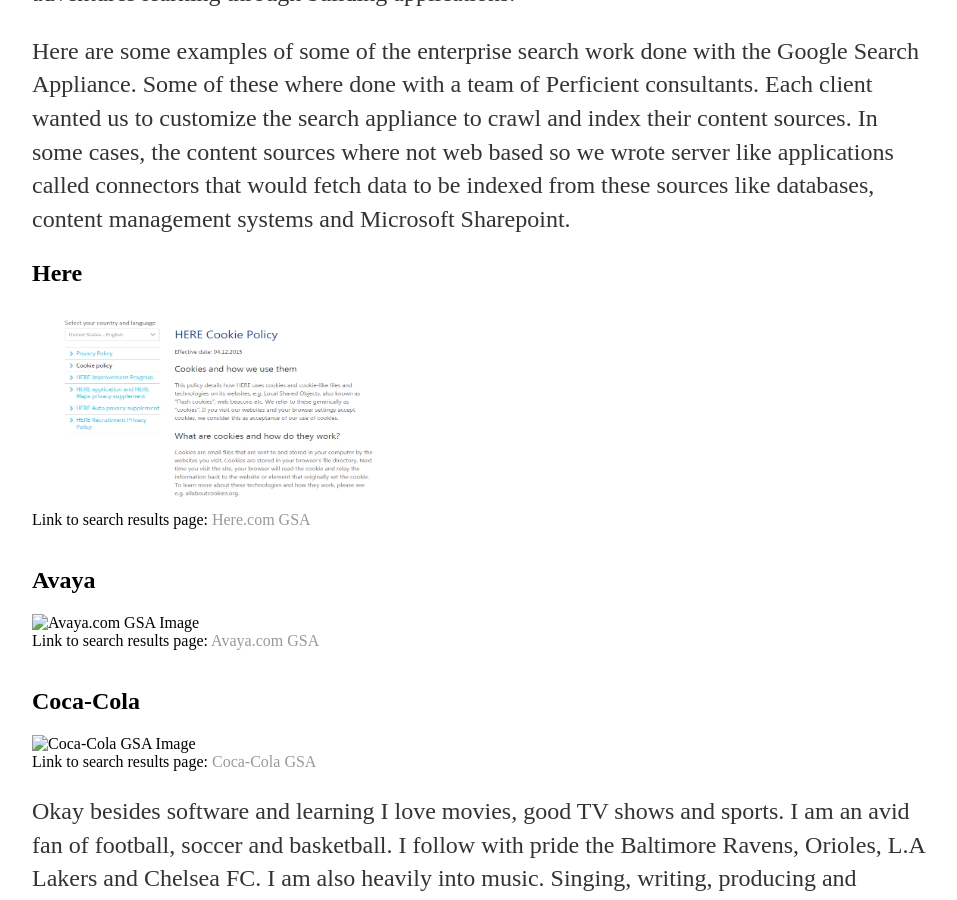
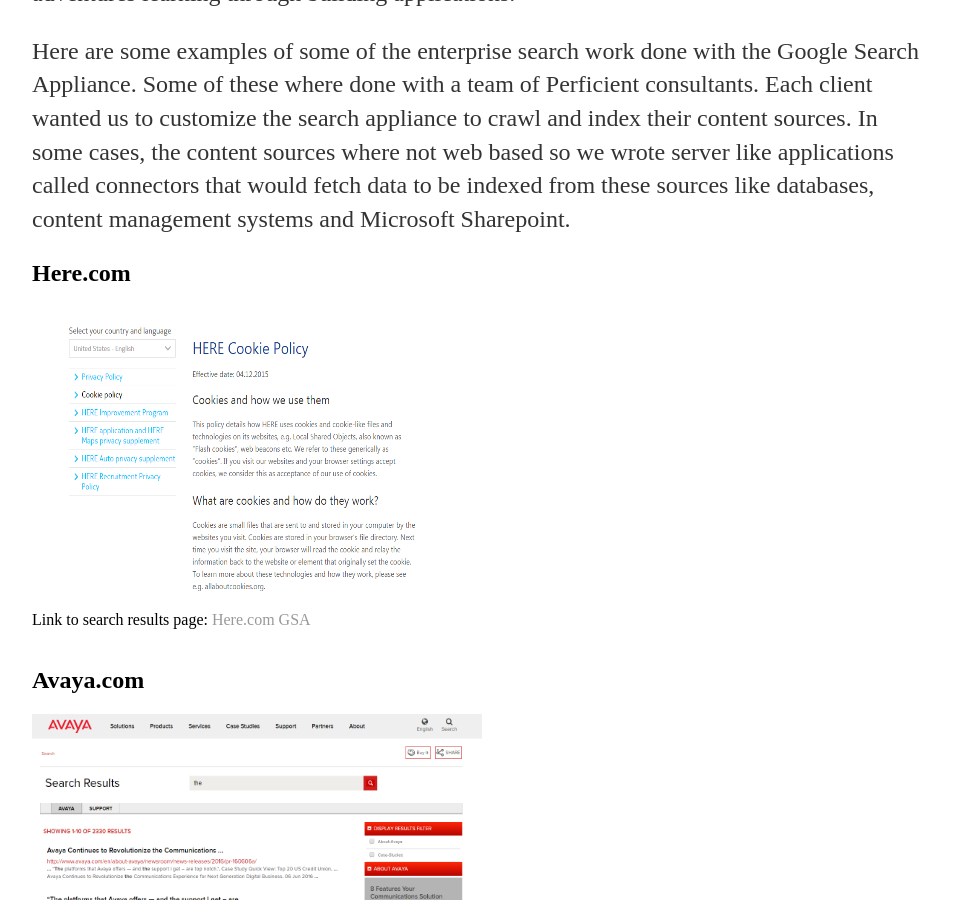
Before and after one commit to kunleAdeyinka/kunleAdeyinka.github.io, a Jekyll site: the page built from about/index.html, in a window 1280 px wide and 900 px high, scrolled down 388 px. Shown: the whole window, without its empty margins (160-1117 px from the left). Built offline with Jekyll 4.4.1, drawn with Linux system fonts in a browser that asks for light colours; Markdown is read by kramdown in place of the engine named in the settings.

Commit message:
added fix to resolve image not appearing to all  images

```diff
--- a/about/index.html
+++ b/about/index.html
@@ -14,18 +14,18 @@
 		consultants. Each client wanted us to customize the search appliance to crawl and index their content sources. In some cases, the content sources where
 		not web based so we wrote server like applications called connectors that would fetch data to be indexed from these sources like databases, content management
 		systems and Microsoft Sharepoint.
-		<h2>Here</h2>
-		<img src="http://kunleadeyinka.github.io/img/here.PNG" alt="Here.com GSA Image" height="200" width="400"><br/>
+		<h2>Here.com</h2>
+		<img src="http://kunleadeyinka.github.io/img/here.PNG" alt="Here.com GSA Image" height="300" width="450"><br/>
 		Link to search results page: <a href="https://legal.here.com/en/privacy/cookies/us">Here.com GSA </a>
 		<br/>
 		<br/>
-		<h2>Avaya</h2>
-		<img src="img/avaya.png" alt="Avaya.com GSA Image" height="400" width="205"><br/>
+		<h2>Avaya.com</h2>
+		<img src="http://kunleadeyinka.github.io/img/avaya.png" alt="Avaya.com GSA Image" height="300" width="450"><br/>
 		Link to search results page: <a href="http://www.avaya.com/en/search-results/?site=all_en&sortBy=relevance&currentPage=1&pageSize=10&partialfields=&q=the">Avaya.com GSA </a>
 		<br/>
 		<br/>
 		<h2>Coca-Cola</h2>
-		<img src="img/coca-cola.png" alt="Coca-Cola GSA Image" height="400" width="205"><br/>
+		<img src="http://kunleadeyinka.github.io/img/coca-cola.png" alt="Coca-Cola GSA Image" height="300" width="450"><br/>
 		Link to search results page: <a href="http://www.coca-colacompany.com/search?q=coke">Coca-Cola GSA </a>
 
 	</p>
```
